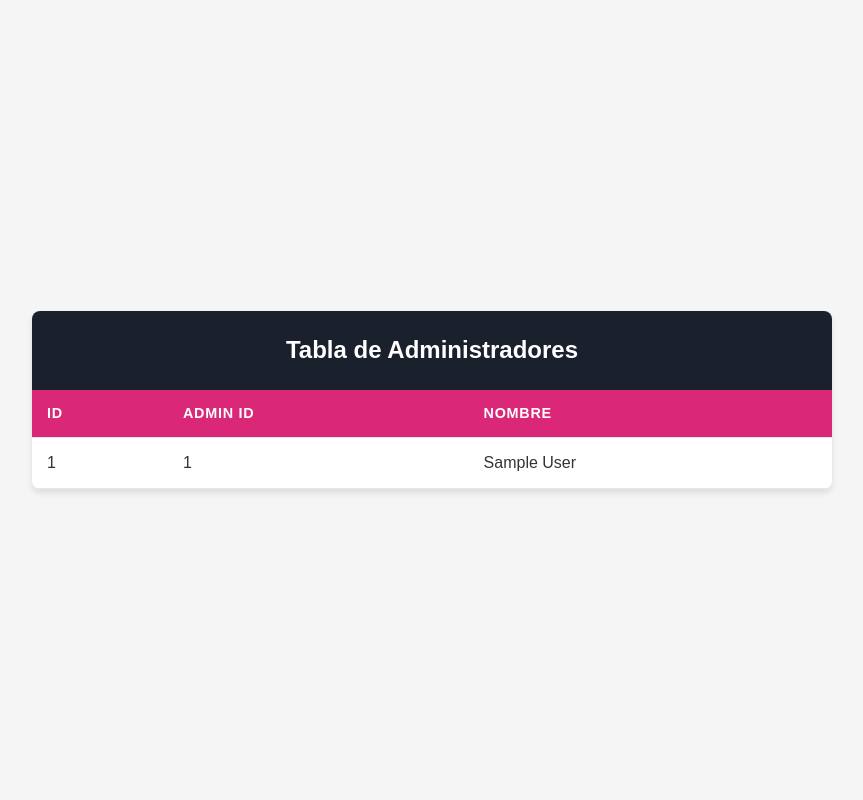
After one commit to bdto/TRABAJO_GYM, a PHP site: page /tablaadministradores.php in a window 1280 px wide. The commit adds this page. Shown: the whole page, without its empty margins (208-1071 px from the left). Run offline with PHP 8.4, Linux system fonts and the light colour scheme; the visitor is signed in with stand-in values (Sample User, id 1); tables that the repository leaves empty or names only in its code hold one stand-in row (values such as "Sample post"); a stand-in replaces the project's code that opens the database connection.

Commit message:
ACTUALIZACION DE LAS RUTAS DEL ICONO WEB

```diff
--- a/vistas/administradores.php
+++ b/vistas/administradores.php
@@ -4,7 +4,7 @@
     <meta charset="UTF-8">
     <meta name="viewport" content="width=device-width, initial-scale=1.0">
     <title>Administradores - Fitness Gym-Tina</title>
-    <link rel="icon" href="imagenes/WhatsApp Image 2024-10-19 at 9.12.07 AM.jpeg" type="image/jpeg">
+    <link rel="icon" href="../imagenes/WhatsApp Image 2024-10-19 at 9.12.07 AM.jpeg" type="image/jpeg">
 
     <style>
         :root {
--- a/vistas/contacto.php
+++ b/vistas/contacto.php
@@ -4,7 +4,7 @@
     <meta charset="UTF-8">
     <meta name="viewport" content="width=device-width, initial-scale=1.0">
     <title>Contacto - Fitness Gym-Tina</title>
-    <link rel="icon" href="imagenes/WhatsApp Image 2024-10-19 at 9.12.07 AM.jpeg" type="image/jpeg">
+    <link rel="icon" href="../imagenes/WhatsApp Image 2024-10-19 at 9.12.07 AM.jpeg" type="image/jpeg">
     <style>
         :root {
             --primary-color: #1a202c;
--- a/vistas/dashboard.php
+++ b/vistas/dashboard.php
@@ -5,7 +5,7 @@
     <meta charset="UTF-8">
     <meta name="viewport" content="width=device-width, initial-scale=1.0">
     <title>Fitness Gym-Tina</title>
-    <link rel="icon" href="imagenes/WhatsApp Image 2024-10-19 at 9.12.07 AM.jpeg" type="image/jpeg">
+    <link rel="icon" href="../imagenes/WhatsApp Image 2024-10-19 at 9.12.07 AM.jpeg" type="image/jpeg">
     <style>
         :root {
             --primary-color: #1a202c;
--- a/vistas/informacion.php
+++ b/vistas/informacion.php
@@ -279,8 +279,8 @@
                         </div>
                     </div>
                     <div class="image-gallery">
-                        <img src="imagenes/WhatsApp Image 2024-10-16 at 8.02.47 PM.jpeg" alt="Gym Image 1" class="gallery-image active">
-                        <img src="imagenes/WhatsApp Image 2024-10-16 at 8.02.46 PM (2).jpeg" alt="Gym Image 2" class="gallery-image">
+                        <img src="../imagenes/ Image 2024-10-16 at 8.02.47 PM.jpeg" alt="Gym Image 1" class="gallery-image active">
+                        <img src="../imagenes/ Image 2024-10-16 at 8.02.46 PM (2).jpeg" alt="Gym Image 2" class="gallery-image">
                     </div>
                 </div>
             </div>
--- a/vistas/pagos.php
+++ b/vistas/pagos.php
@@ -4,7 +4,7 @@
     <meta charset="UTF-8">
     <meta name="viewport" content="width=device-width, initial-scale=1.0">
     <title>Pagos - Fitness Gym-Tina</title>
-    <link rel="icon" href="imagenes/WhatsApp Image 2024-10-19 at 9.12.07 AM.jpeg" type="image/jpeg">
+    <link rel="icon" href="../imagenes/WhatsApp Image 2024-10-19 at 9.12.07 AM.jpeg" type="image/jpeg">
     <style>
         :root {
             --primary-color: #1a202c;
--- a/vistas/servicios.php
+++ b/vistas/servicios.php
@@ -4,7 +4,7 @@
     <meta charset="UTF-8">
     <meta name="viewport" content="width=device-width, initial-scale=1.0">
     <title>Servicios - GYM-TINA</title>
-    <link rel="icon" href="imagenes/WhatsApp Image 2024-10-19 at 9.12.07 AM.jpeg" type="image/jpeg">
+    <link rel="icon" href="../imagenes/WhatsApp Image 2024-10-19 at 9.12.07 AM.jpeg" type="image/jpeg">
     <style>
         :root {
             --primary-color: #db2777;
--- /dev/null
+++ b/vistas/tablaadministradores.php
@@ -0,0 +1,145 @@
+<?php
+session_start();
+if (!isset($_SESSION['admin_id'])) {
+    header("Location: login.php");
+    exit();
+}
+
+include 'db_connection.php';
+
+$sql = "SELECT id, admin_id, nombre FROM administradores";
+$result = $conn->query($sql);
+?>
+<!DOCTYPE html>
+<html lang="es">
+<head>
+    <meta charset="UTF-8">
+    <meta name="viewport" content="width=device-width, initial-scale=1.0">
+    <title>Tabla de Administradores - Fitness Gym-Tina</title>
+    <link rel="icon" href="../imagenes/WhatsApp Image 2024-10-19 at 9.12.07 AM.jpeg" type="image/jpeg">
+
+    <style>
+        :root {
+            --primary-color: #1a202c;
+            --secondary-color: #db2777;
+            --accent-color: #f472b6;
+            --text-color: #333;
+            --background-color: #f5f5f5;
+            --white: #fff;
+        }
+
+        * {
+            margin: 0;
+            padding: 0;
+            box-sizing: border-box;
+        }
+
+        body {
+            font-family: 'Arial', sans-serif;
+            line-height: 1.6;
+            color: var(--text-color);
+            background-color: var(--background-color);
+            display: flex;
+            justify-content: center;
+            align-items: center;
+            min-height: 100vh;
+            padding: 20px;
+        }
+
+        .table-container {
+            background-color: var(--white);
+            border-radius: 8px;
+            box-shadow: 0 4px 6px rgba(0, 0, 0, 0.1);
+            overflow: hidden;
+            width: 100%;
+            max-width: 800px;
+        }
+
+        h1 {
+            background-color: var(--primary-color);
+            color: var(--white);
+            padding: 20px;
+            text-align: center;
+            font-size: 1.5rem;
+            margin-bottom: 0;
+        }
+
+        table {
+            width: 100%;
+            border-collapse: collapse;
+        }
+
+        th, td {
+            padding: 12px 15px;
+            text-align: left;
+            border-bottom: 1px solid #e2e8f0;
+        }
+
+        th {
+            background-color: var(--secondary-color);
+            color: var(--white);
+            font-weight: bold;
+            text-transform: uppercase;
+            font-size: 0.9rem;
+            letter-spacing: 0.05em;
+        }
+
+        tr:nth-child(even) {
+            background-color: #f8fafc;
+        }
+
+        tr:hover {
+            background-color: #edf2f7;
+        }
+
+        .no-data {
+            text-align: center;
+            padding: 20px;
+            color: #718096;
+            font-style: italic;
+        }
+
+        @media (max-width: 600px) {
+            .table-container {
+                font-size: 0.9rem;
+            }
+
+            th, td {
+                padding: 8px 10px;
+            }
+        }
+    </style>
+</head>
+<body>
+    <div class="table-container">
+        <h1>Tabla de Administradores</h1>
+        <table>
+            <thead>
+                <tr>
+                    <th>ID</th>
+                    <th>Admin ID</th>
+                    <th>Nombre</th>
+                </tr>
+            </thead>
+            <tbody>
+                <?php
+                if ($result->num_rows > 0) {
+                    while($row = $result->fetch_assoc()) {
+                        echo "<tr>
+                                <td>".$row["id"]."</td>
+                                <td>".$row["admin_id"]."</td>
+                                <td>".$row["nombre"]."</td>
+                              </tr>";
+                    }
+                } else {
+                    echo "<tr><td colspan='3' class='no-data'>No hay administradores registrados</td></tr>";
+                }
+                ?>
+            </tbody>
+        </table>
+    </div>
+</body>
+</html>
+<?php
+$conn->close();
+?>
--- a/vistas/tablapagos.php
+++ b/vistas/tablapagos.php
@@ -4,7 +4,7 @@
     <meta charset="UTF-8">
     <meta name="viewport" content="width=device-width, initial-scale=1.0">
     <title>Tabla de Pagos - Fitness Gym-Tina</title>
-    <link rel="icon" href="imagenes/WhatsApp Image 2024-10-19 at 9.12.07 AM.jpeg" type="image/jpeg">
+    <link rel="icon" href="../imagenes/WhatsApp Image 2024-10-19 at 9.12.07 AM.jpeg" type="image/jpeg">
 
     <style>
         :root {
--- a/vistas/tablausuarios.php
+++ b/vistas/tablausuarios.php
@@ -4,7 +4,7 @@
     <meta charset="UTF-8">
     <meta name="viewport" content="width=device-width, initial-scale=1.0">
     <title>Tabla de Usuarios - Fitness Gym-Tina</title>
-    <link rel="icon" href="imagenes/WhatsApp Image 2024-10-19 at 9.12.07 AM.jpeg" type="image/jpeg">
+    <link rel="icon" href="../imagenes/WhatsApp Image 2024-10-19 at 9.12.07 AM.jpeg" type="image/jpeg">
 
     <style>
         :root {
--- a/vistas/usuarios.php
+++ b/vistas/usuarios.php
@@ -4,7 +4,7 @@
     <meta charset="UTF-8">
     <meta name="viewport" content="width=device-width, initial-scale=1.0">
     <title>Usuarios - Fitness Gym-Tina</title>
-    <link rel="icon" href="imagenes/WhatsApp Image 2024-10-19 at 9.12.07 AM.jpeg" type="image/jpeg">
+    <link rel="icon" href="../imagenes/WhatsApp Image 2024-10-19 at 9.12.07 AM.jpeg" type="image/jpeg">
 
     <style>
         :root {
```
Also changed, not shown: vistas/login.php (+46 -2 lines), vistas/sigup.php (+60 -4 lines).
